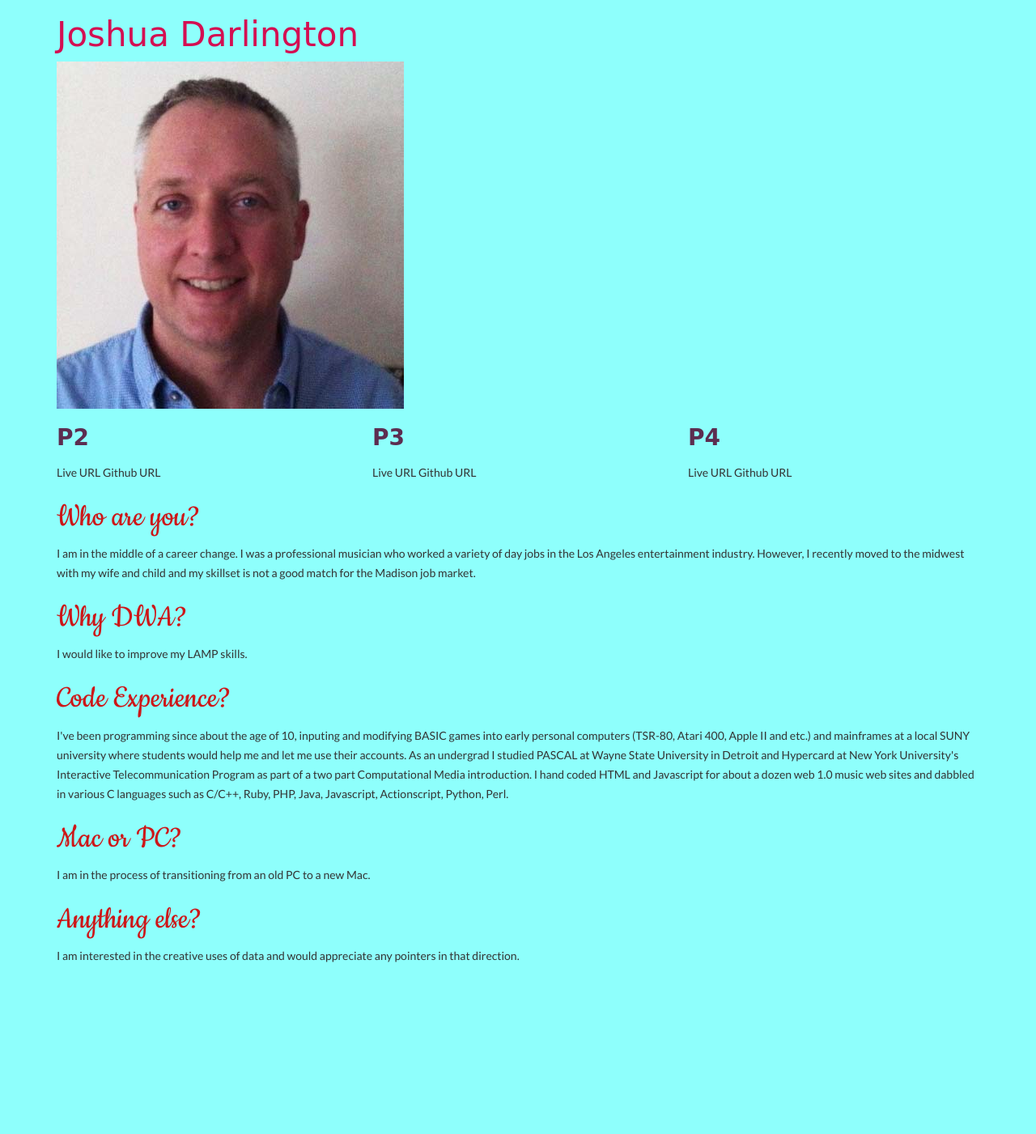
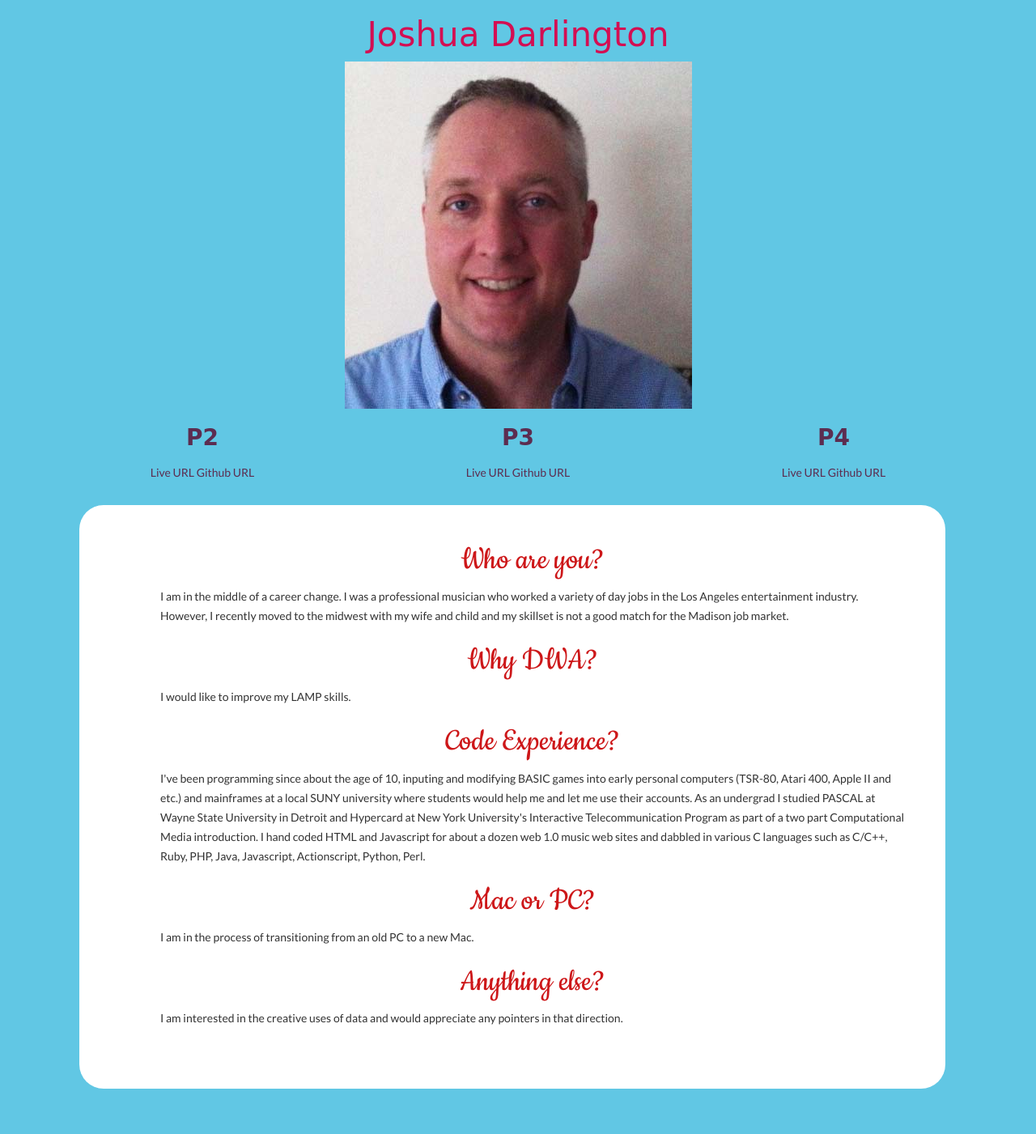
Before and after one commit to martian-warlord/p1, a PHP site: page / in a window 1280 px wide. Shown: the whole page at 81% size. Before the commit the page ends 1189 px from the top, so only its background shows below. Run offline with PHP 8.4, Linux system fonts and the light colour scheme; some web fonts are replaced.

Commit message:
Added some css padding.

```diff
--- a/css/style.css
+++ b/css/style.css
@@ -12,7 +12,7 @@
 body {
 font-family: 'Lato', sans-serif;
 line-height: 24px;
-background-color: #8efffc;
+background-color: #61c7e4;
 
 }
 
@@ -21,10 +21,12 @@ background-color: #8efffc;
 p {
 font-family: 'Lato', sans-serif;
 display: block;
--webkit-margin-before: 1em;
--webkit-margin-after: 1em;
--webkit-margin-start: 0px;
--webkit-margin-end: 0px;
+
+margin-top: 4em;
+margin-bottom: 4em;
+margin-right: 3em;
+margin-left: 2em;
+
 }
 
 
@@ -42,16 +44,38 @@ color: #5c2d50;
 
 }
 
-h1{
+h1{ text-align: center;
 font-family: 'Cherry Cream Soda', cursive;
 font-size: 3em;
 
 color: #d40e52}
 
-h3{
+h3{ text-align: center;
 color: #cd1719;
 font-family: 'Cookie', cursive;
 font-size: 3em;
 
+}
+
+img {    display: block;
+    margin-left: auto;
+    margin-right: auto}
+
+nav {display: block;
+color: #5c2d50;
+text-align: center;
+}
+
+article {
+padding: 25px 50px 75px 100px;
+margin-top: 2em;
+margin-bottom: 4em;
+margin-right: 3em;
+margin-left: 2em;
+
+-webkit-border-radius: 30px;
+-moz-border-radius: 30px;
+border-radius: 30px;
+background-color: white;
 
 }
```
